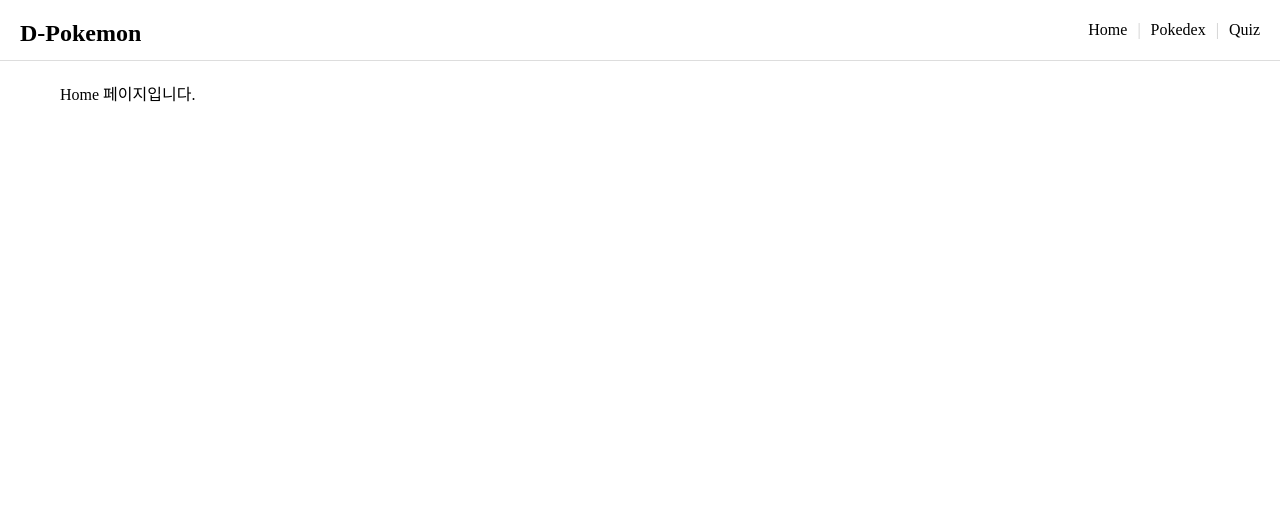
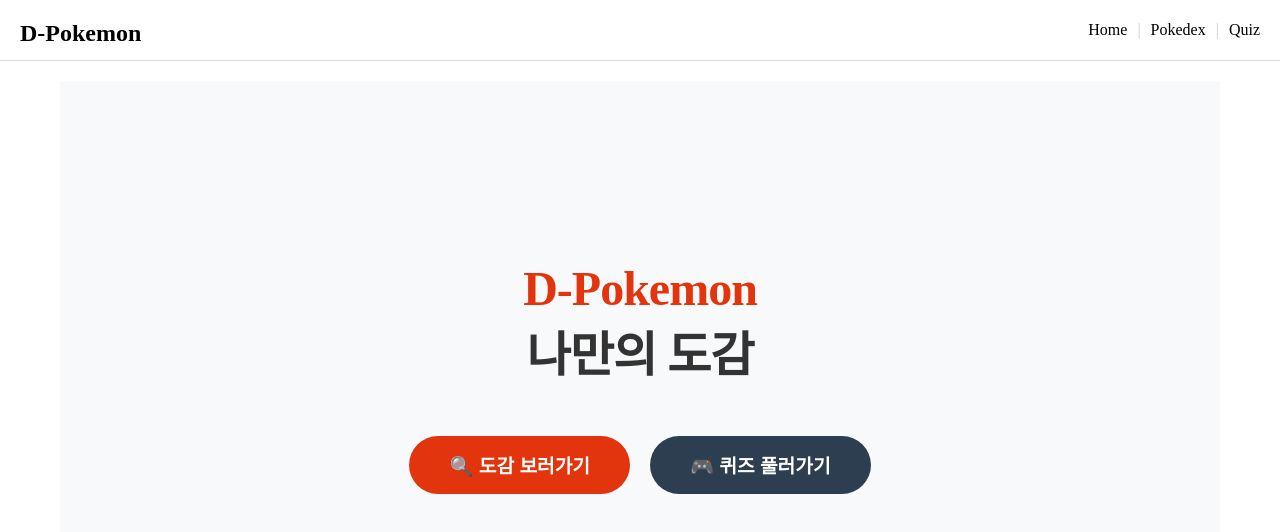
Before and after one commit to STH-1-Class-One-Group/D-pokemon, a React (Vite) app: page / in a window 1280 px wide. Shown: the top 532 px of the page. Built offline with nearby package versions, Linux system fonts and the light colour scheme.

Commit message:
feat: 홈 화면 UI 디자인 개선 (CSS 분리 및 스타일 고도화)

```diff
--- /dev/null
+++ b/src/pages/Home.css
@@ -0,0 +1,55 @@
+.home-container {
+    display: flex;
+    flex-direction: column;
+    align-items: center;
+    justify-content: center;
+    height: 70vh; /* 화면 중앙 배치 */
+    text-align: center;
+    background-color: #f8f9fa; /* 아주 연한 회색 배경 (눈이 편안함) */
+    }
+
+    .home-title {
+    font-size: 3rem; /* 제목 더 크게 */
+    font-weight: 800;
+    margin-bottom: 50px;
+    color: #333; /* 완전 검정보다 세련된 진한 회색 */
+    letter-spacing: -1px; /* 자간 좁혀서 단단해 보이게 */
+    }
+
+    /* 포켓몬 로고 포인트 컬러 */
+    .highlight {
+    color: #E3350D; /* 포켓몬 공식 레드 */
+    }
+
+    .button-group {
+    display: flex;
+    gap: 20px; /* 버튼 사이 간격 */
+    }
+
+    .home-btn {
+    padding: 15px 40px;
+    font-size: 1.2rem;
+    font-weight: bold;
+    border-radius: 30px; /* 둥근 알약 모양 버튼 (요즘 스타일) */
+    cursor: pointer;
+    transition: transform 0.2s, box-shadow 0.2s; /* 부드러운 애니메이션 */
+    border: none;
+    }
+
+    /* 마우스 올렸을 때 살짝 떠오르는 효과 */
+    .home-btn:hover {
+    transform: translateY(-3px);
+    box-shadow: 0 5px 15px rgba(0,0,0,0.2);
+    }
+
+    /* 도감 버튼 */
+    .btn-pokedex {
+    background-color: #E3350D;
+    color: white;
+    }
+
+    /* ⚫ 퀴즈 버튼: 차분한 다크 네이비 */
+    .btn-quiz {
+    background-color: #2c3e50;
+    color: white;
+}
--- a/src/pages/Home.tsx
+++ b/src/pages/Home.tsx
@@ -1,3 +1,29 @@
+import { Link } from 'react-router-dom';
+import './Home.css'; //
+
 export default function Home() {
-    return <div>Home 페이지입니다.</div>;
+    return (
+        <div className="home-container">
+        {/* 제목 */}
+        <h1 className="home-title">
+            <span className="highlight">D-Pokemon</span><br />
+            나만의 도감
+        </h1>
+
+        {/* 버튼 영역 */}
+        <div className="button-group">
+            <Link to="/pokedex">
+            <button className="home-btn btn-pokedex">
+                🔍 도감 보러가기
+            </button>
+            </Link>
+
+            <Link to="/quiz">
+            <button className="home-btn btn-quiz">
+                🎮 퀴즈 풀러가기
+            </button>
+            </Link>
+        </div>
+        </div>
+    );
 }
--- a/src/pages/Pokedex.tsx
+++ b/src/pages/Pokedex.tsx
@@ -1,3 +1,7 @@
-export default function Pokedex() {
-    return <div>도감 페이지입니다.</div>;
+export default function PokemonList() {
+    return (
+        <div>
+        <p>포켓몬 리스트가 들어갈 자리입니다.</p>
+        </div>
+    );
 }
```
